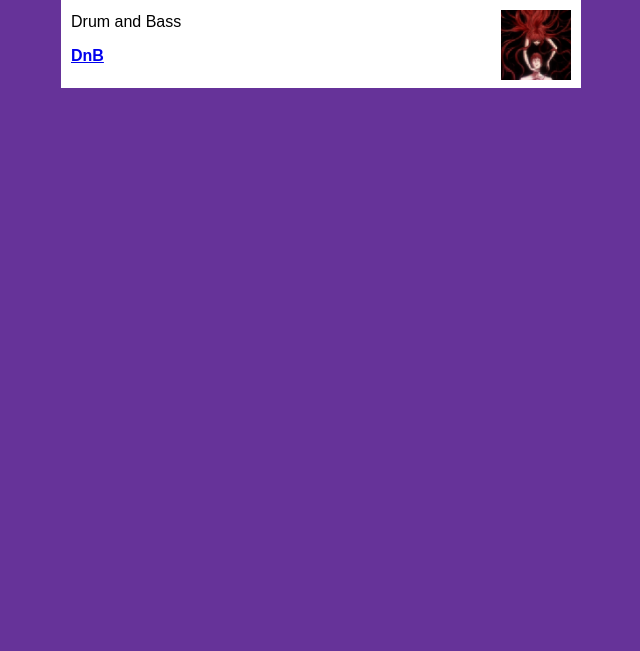
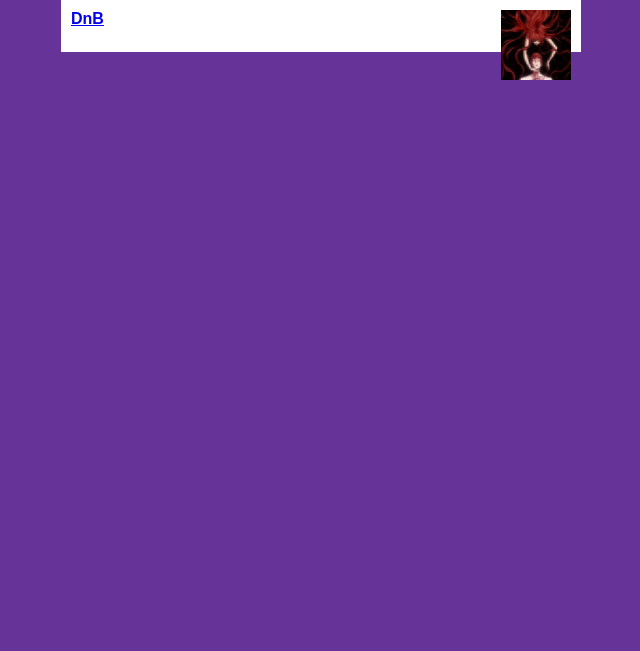
Before and after one commit to joao-gasparotto/projeto-site, a plain HTML site: page index.html in a window 1280 px wide. Shown: the part 149-800 px from the top of the page, without its empty margins (319-959 px from the left). Drawn offline with Linux system fonts and the light colour scheme.

Commit message:
Update index.html

```diff
--- a/index.html
+++ b/index.html
@@ -19,7 +19,7 @@
         <article>
             <h2>DnbSS</h2>
             <img src="images/redHeads.jpg" alt="DnB" class="lado">
-           <p>Drum and Bass</p>
+
         </article>
         <article>
             <h2><a href="cursojavaScript.html">DnB</a></h2>
```
